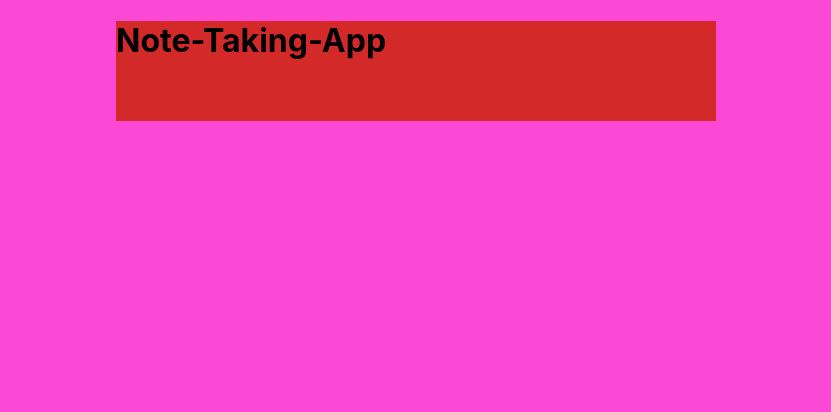
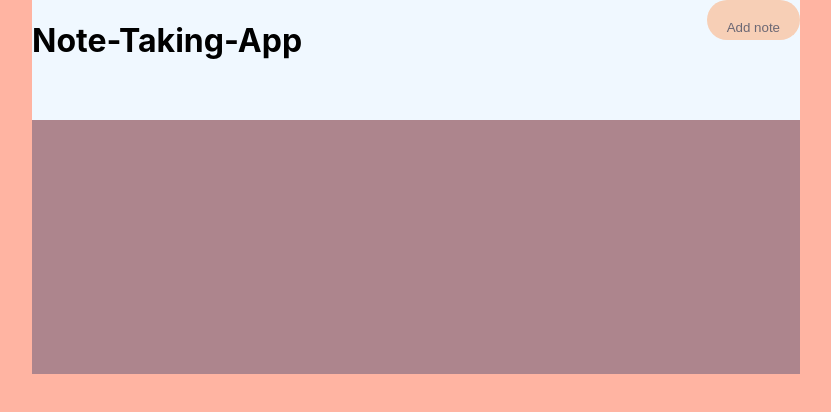
Before and after one commit to ShakedYunger/Notes-Taking-App, a React (Create React App) app in the folder note-taking-app/: page / in a window 1280 px wide. Shown: the top 412 px of the page, without its empty margins (224-1055 px from the left). Built offline with nearby package versions, Linux system fonts and the light colour scheme.

Commit message:
add onClick and colors, need to fix positions.

```diff
--- a/note-taking-app/src/App.css
+++ b/note-taking-app/src/App.css
@@ -1,34 +1,46 @@
-html,
-body {
-  min-height: 100%;
-  height: 100%;
-  background: #fb49d5;
-}
-.header {
-  width: 100%;
-  height: 100px;
-  background: #d32929;
+*,
+*::after,
+*::before {
+  box-sizing: border-box;
+  /* font-family: "Inter"; */
+  font-style: normal;
 }
 
-.appWrapper {
-  margin: auto;
-  width: 60%;
-  min-width: 300px;
-  max-width: 600px;
+body {
+  background-color: #ffb4a2;
   height: 100%;
-  background: #00ff94;
+}
+
+.header,
+.noteGrid {
+  width: clamp(600px, 60%, 1000px);
+  margin: 0 auto;
 }
 
 .noteGrid {
-  width: 100%;
+  box-sizing: border-box;
+  padding: 0;
+  text-align: center;
+  min-height: 254px;
+  max-height: 100%;
+  background-color: #ad858d;
+  color: white;
+  text-align: center;
+}
+
+.header {
+  background-color: aliceblue;
+  display: flex;
+  justify-content: space-between;
+  height: 120px;
 }
 
 .primaryButton {
-  display: none;
-  /* position: relative;
-  float: right; */
-  /* text-align: center; */
-  border-radius: 20%;
+  border: none;
+  text-align: center;
+  background-color: #f7cfb6;
+  color: #6c6874;
+  border-radius: 20px;
   height: 35px;
   padding: 20px;
 }
```
